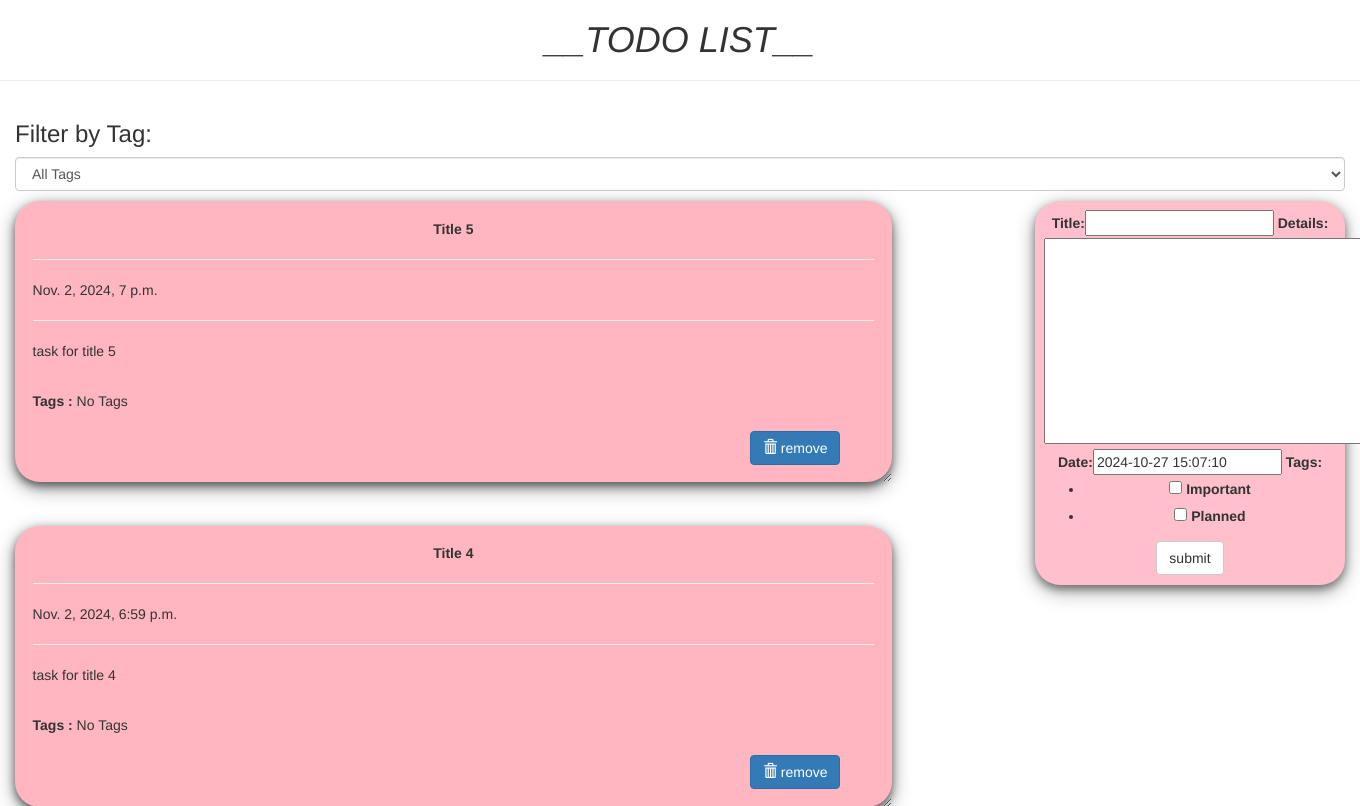
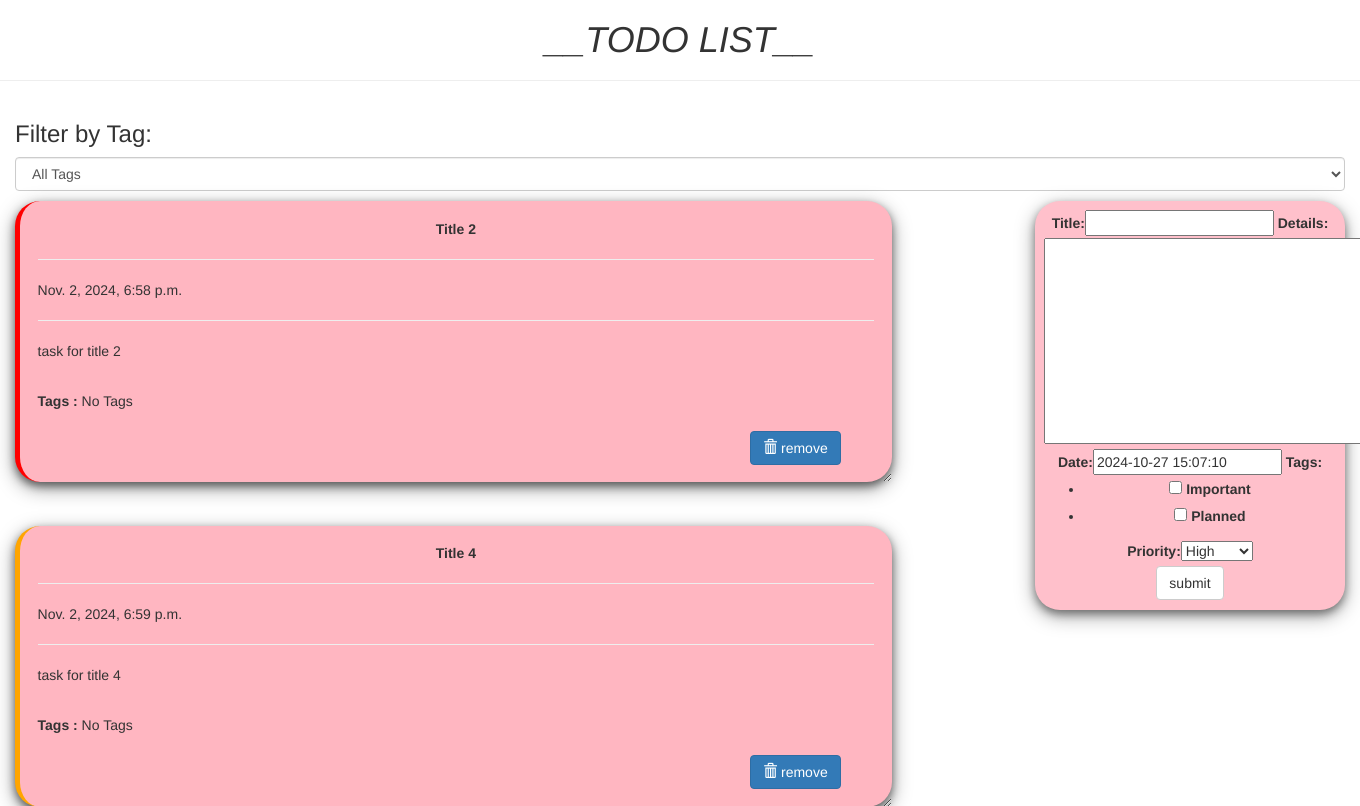
Before and after one commit to MaideyHamadama/todo_list, a Django app: page / in a window 1360 px wide; the page is wider, and only the part inside the window is pictured. Shown: the top 806 px of that part. Run offline with Django 3.2, Linux system fonts and the light colour scheme; data comes from the database, SQL or seed files in the repository; both versions use the stored data as it was after the commit; data that the repository does not hold is empty; some libraries are stand-ins or nearby versions.

Commit message:
This commit fixes #5

```diff
--- a/todo_site/todo/forms.py
+++ b/todo_site/todo/forms.py
@@ -17,6 +17,11 @@ class TodoForm(forms.ModelForm):
         widget=forms.Textarea(),
         required = False
     )
+    priority = forms.ChoiceField(
+        choices=Todo.PRIORITY_CHOICES,
+        widget=forms.Select,
+        required=True
+    )
 
     class Meta:
         model = Todo
--- a/todo_site/todo/models.py
+++ b/todo_site/todo/models.py
@@ -10,10 +10,18 @@ class Tag(models.Model):
         return self.name
 
 class Todo(models.Model):
+    PRIORITY_CHOICES = [
+        (3, 'High'),
+        (2, 'Medium'),
+        (1, 'Low')
+    ]
+
+
     title = models.CharField(max_length=100)
     details = models.TextField()
     date = models.DateTimeField(default=timezone.now)
     tags = models.ManyToManyField(Tag, related_name='todos', blank=True)
+    priority = models.IntegerField(choices=PRIORITY_CHOICES, default=2)
 
     def __str__(self):
-        return self.title
+        return f"{self.title} ({self.get_priority_display()})"
--- a/todo_site/todo/templates/todo/index.html
+++ b/todo_site/todo/templates/todo/index.html
@@ -71,7 +71,12 @@
         <div class="row" style="padding-top: 10px;">
             <div class="col-md-8">
             {% for i in list %}
-                <div class="card">
+                <div class="card" style="
+                {% if i.priority == 3 %} border-left: 5px solid red;
+                {% elif i.priority == 2 %} border-left: 5px solid orange;
+                {% else %} border-left: 5px solid green;
+                {% endif %}
+                ">
                     <center><b>{{i.title}}</b></center>
                     <hr/>
                     {{i.date}}
--- a/todo_site/todo/views.py
+++ b/todo_site/todo/views.py
@@ -11,11 +11,11 @@ def index(request):
     # Get the selected tag from the query parameters, if any
     selected_tag = request.GET.get('tag', None)
 
-    # Filter tasks by the selected tag if present
+    # Filter tasks by the selected tag if present and ordering by priority then date
     if selected_tag:
-        item_list = Todo.objects.filter(tags__name=selected_tag).order_by('-date')
+        item_list = Todo.objects.filter(tags__name=selected_tag).order_by('-priority', '-date')
     else:
-        item_list = Todo.objects.order_by('-date')
+        item_list = Todo.objects.order_by('-priority', '-date')
 
     # Handle form submission
     if request.method == "POST":
```
Also changed, not shown: todo_site/db.sqlite3.
